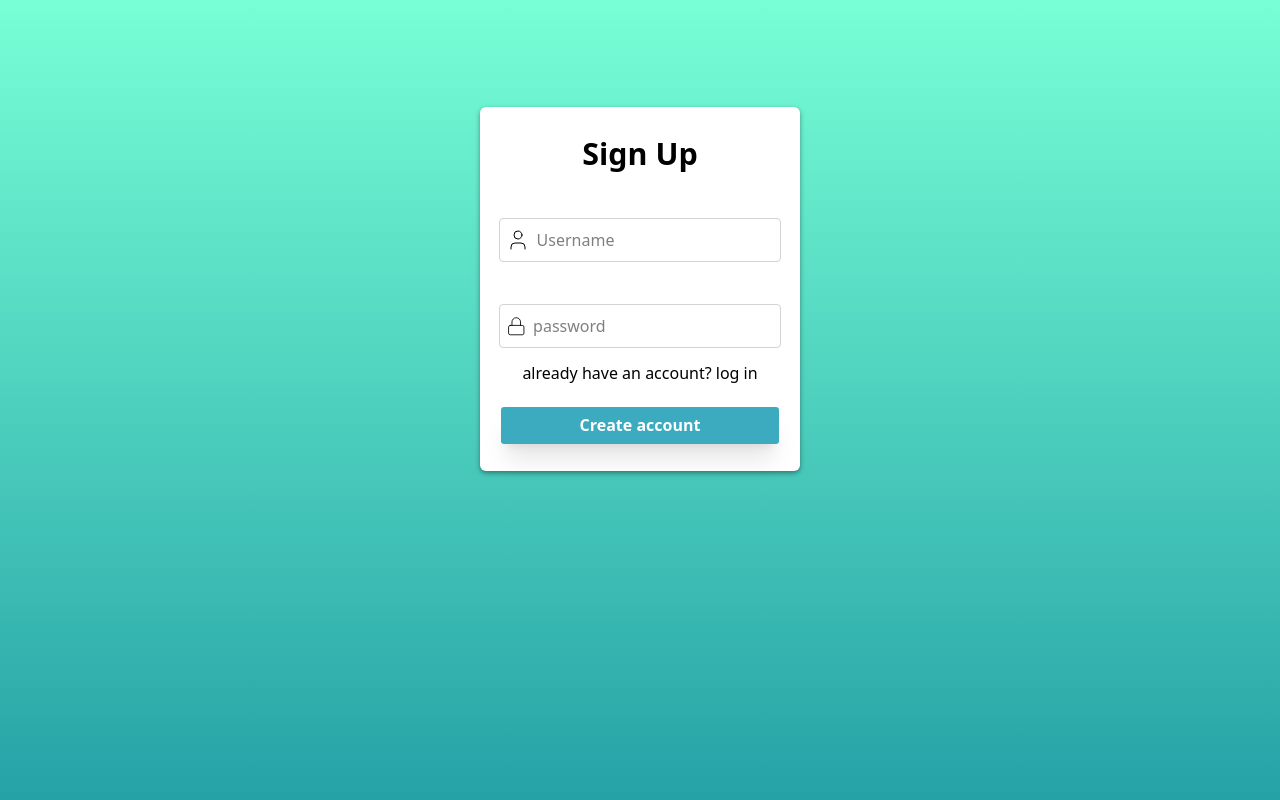
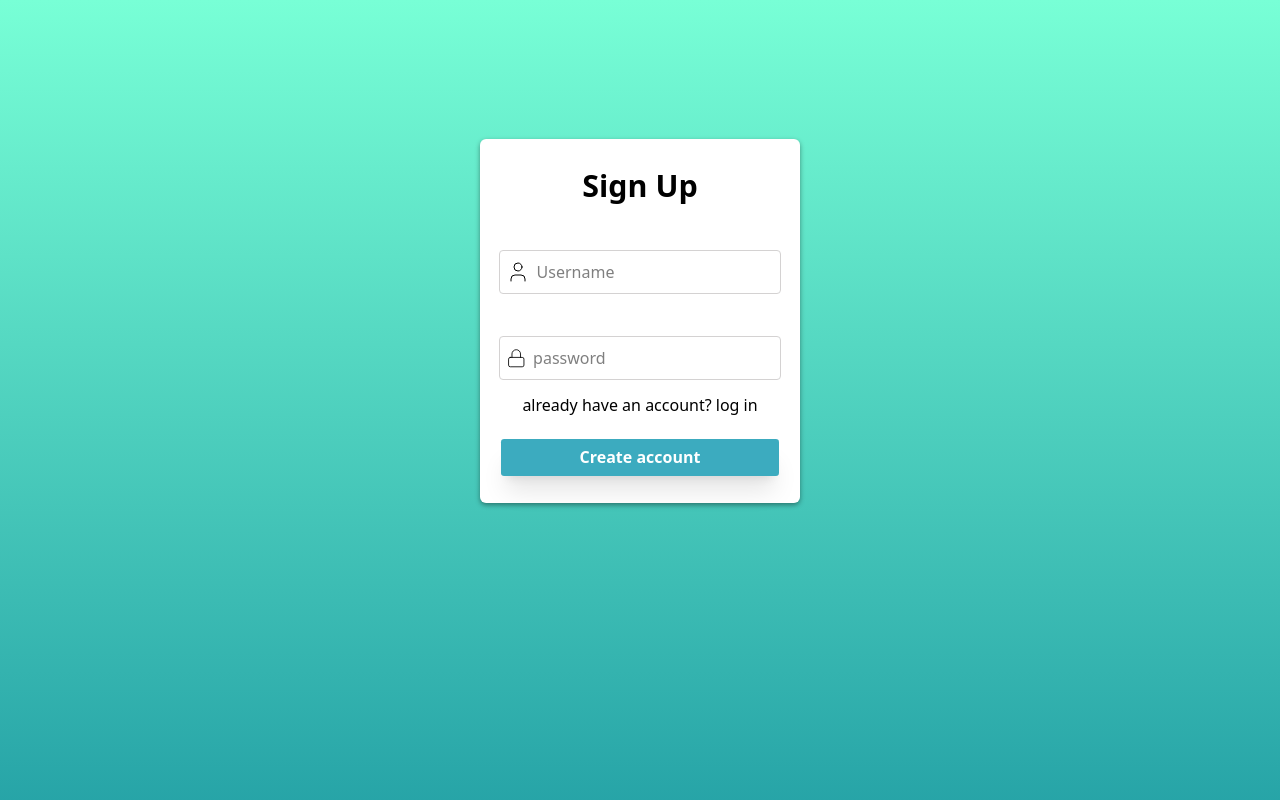
Before and after one commit to tobiayinmiro23/tom_frontend, a React (Vite) app: page / in a window 1280 px wide. Shown: the top 800 px of the page. Built offline with nearby package versions, Linux system fonts and the light colour scheme; no server answers.

Commit message:
Adjust padding in Signup class and maintain styles

```diff
--- a/src/App.css
+++ b/src/App.css
@@ -7,7 +7,8 @@ img {
     background: -o-linear-gradient(to right, #78ffd6, #007991);
     background: -webkit-linear-gradient(to right, #78ffd6, #007991);
     background: linear-gradient(rgb(120, 255, 214), rgb(0, 121, 145));
-    padding-top: 6.7rem;
+    /* padding-top: 6.7rem; */
+    padding-top: 8.7rem;
     padding-bottom: 85vh;
 
 }
```
